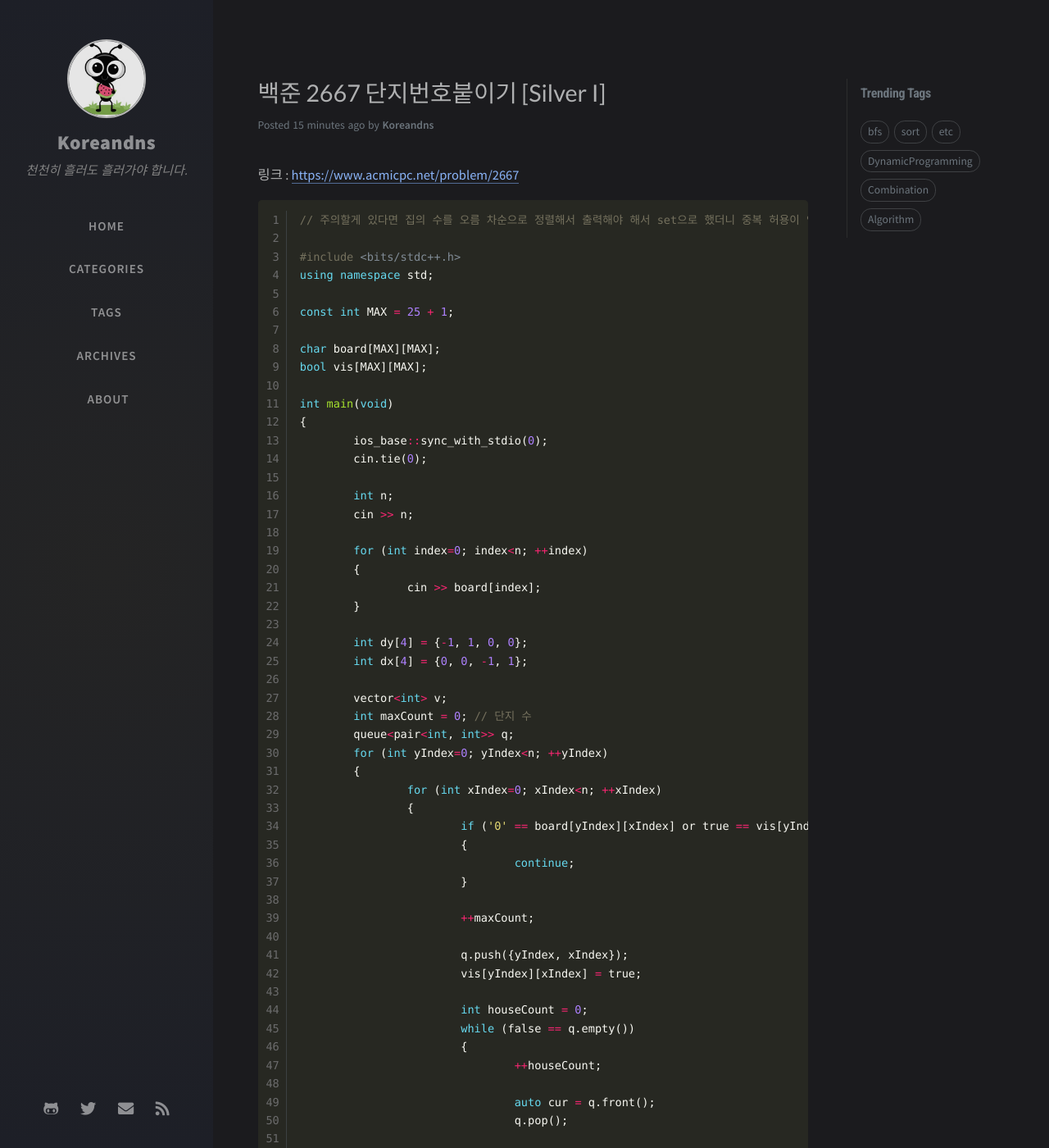
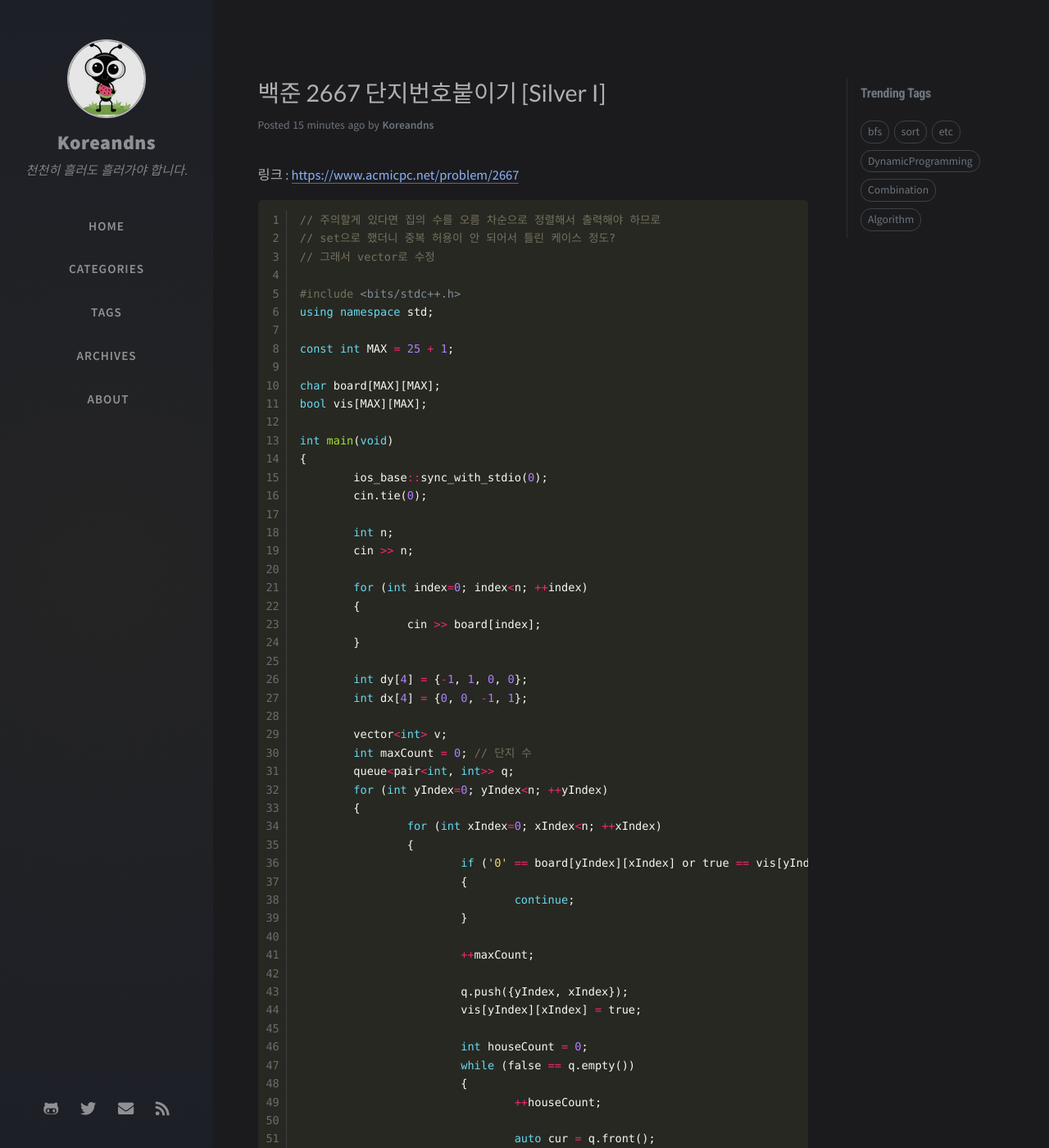
Before and after one commit to KoreanDNS/koreandns.github.io, a Jekyll site: the page built from _posts/2020-04-25-2667.md, in a window 1280 px wide and 1400 px high. Shown: the whole window at 82% size. Built offline with Jekyll 4.4.1, drawn with Linux system fonts in a browser that asks for light colours; nearby versions of some CDN libraries; comment, search, counter and statistics services are not loaded; some of the changed text lies outside the part shown.

Commit message:
no message

````diff
--- a/_posts/2020-04-25-2667.md
+++ b/_posts/2020-04-25-2667.md
@@ -13,7 +13,9 @@ tags: [Algorithm, bfs]
 
 
 ```c++
-// 주의할게 있다면 집의 수를 오름 차순으로 정렬해서 출력해야 해서 set으로 했더니 중복 허용이 안 되어서 틀린 케이스 정도? 그래서 vector로 수정
+// 주의할게 있다면 집의 수를 오름 차순으로 정렬해서 출력해야 하므로
+// set으로 했더니 중복 허용이 안 되어서 틀린 케이스 정도?
+// 그래서 vector로 수정
 
 #include <bits/stdc++.h>
 using namespace std;
````
